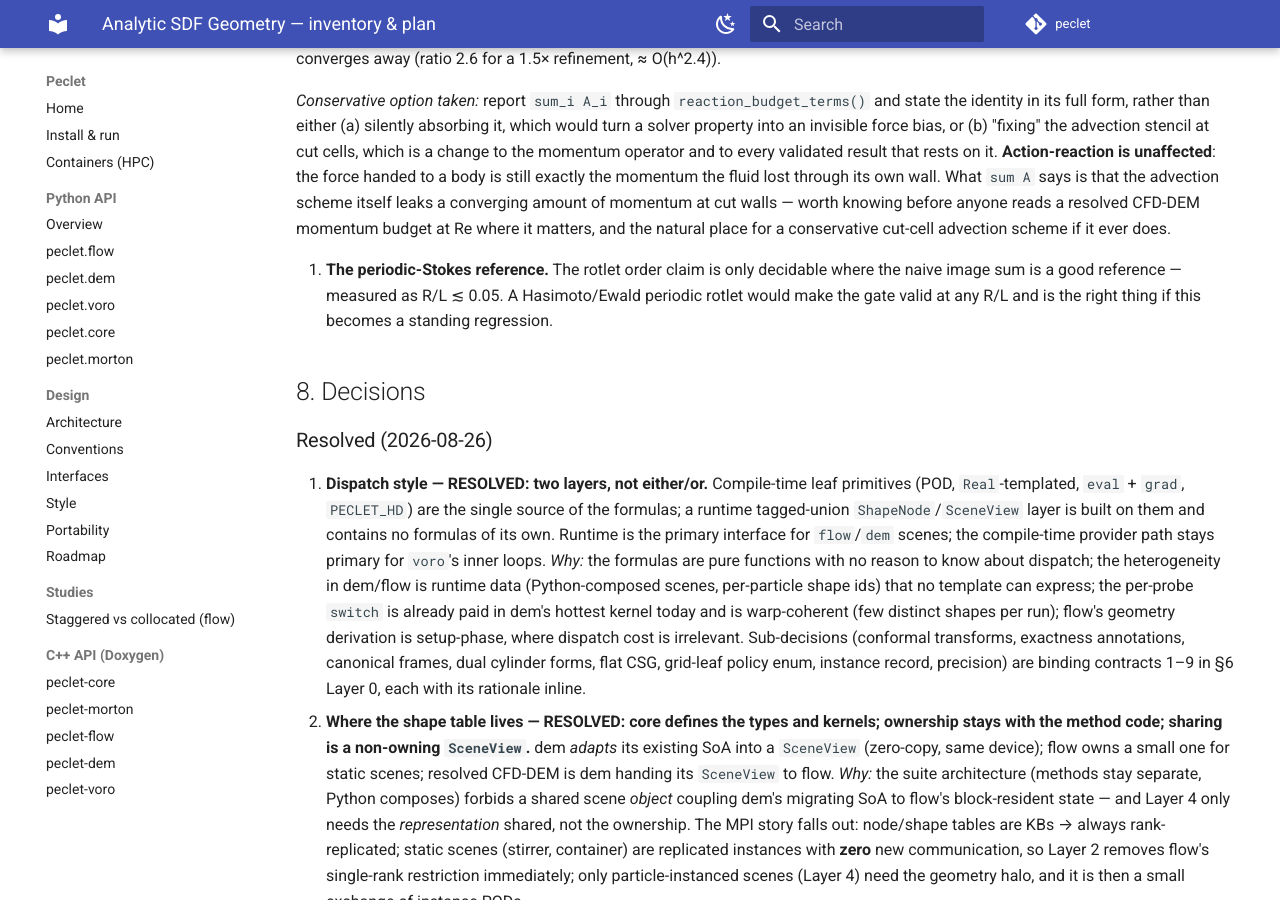
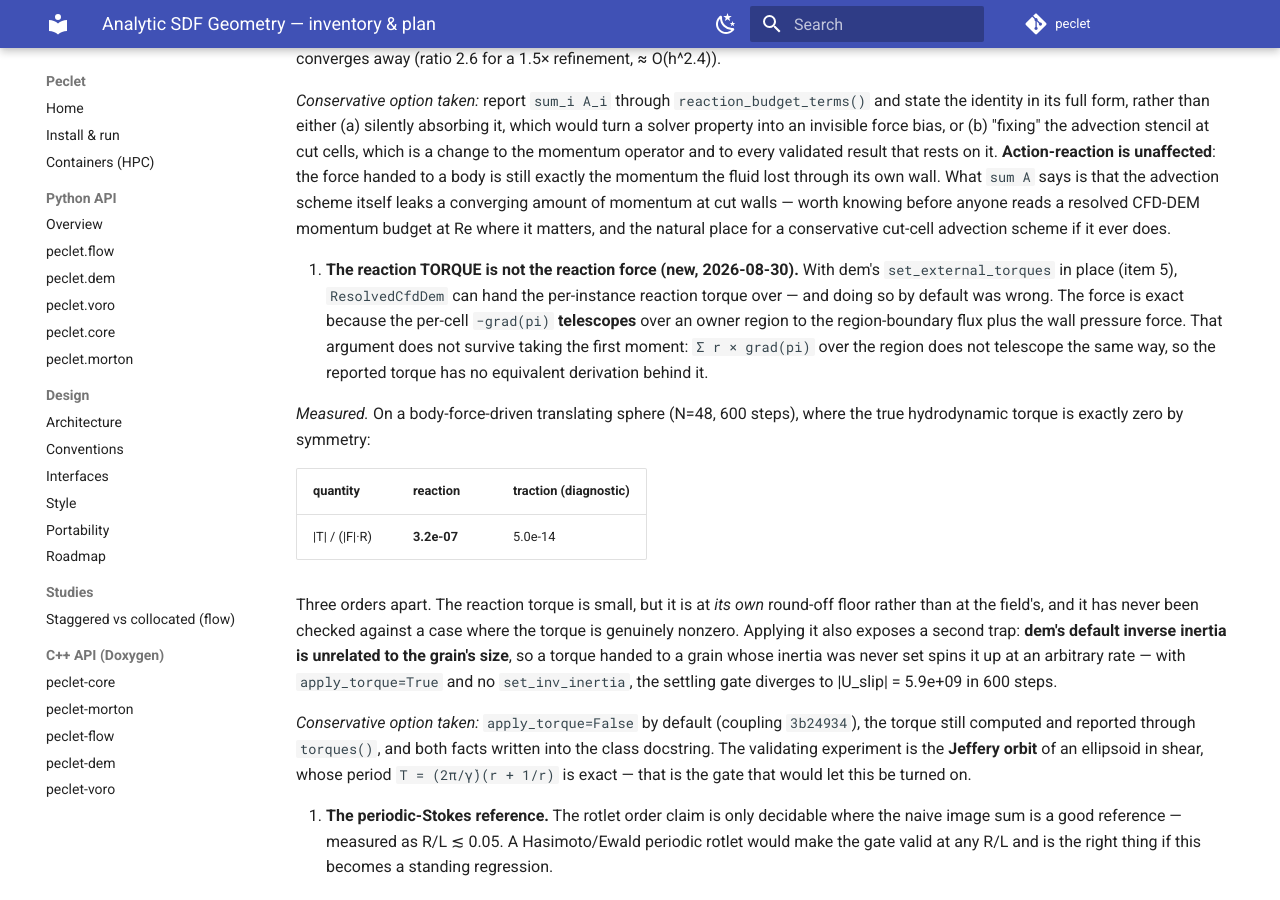
Before and after one commit to computational-chemical-engineering/peclet, an MkDocs documentation site: the page built from docs/ANALYTIC_SDF_GEOMETRY.md, in a window 1280 px wide and 900 px high, scrolled down 24463 px. Built offline with MkDocs 1.6.1 and Material for MkDocs 9.7.7, drawn with Linux system fonts in a browser that asks for light colours; comment, search, counter and statistics services are not loaded.

Commit message:
coupling bump + docs: the reaction torque is opt-in, and why
coupling 3b24934 adds apply_torque to ResolvedCfdDem, OFF by default. The reaction
force's exactness rests on -grad(pi) telescoping over an owner region; that argument
does not survive taking the first moment, and measured on a translating sphere whose
true torque is exactly zero the reaction torque reads |T|/(|F|R) = 3.2e-07 against the
traction integral's 5.0e-14. Turning it on without setting a physical inverse inertia
diverges the settling gate to 5.9e+09 in 600 steps (dem's default invInertia has nothing
to do with the grain's size). New OPEN FOR REVIEW item 9; the Jeffery orbit is the gate
that would let it be turned on.

```diff
--- a/docs/ANALYTIC_SDF_GEOMETRY.md
+++ b/docs/ANALYTIC_SDF_GEOMETRY.md
@@ -1127,6 +1127,33 @@ option was taken in each case and is stated; none of them is settled.
    CFD-DEM momentum budget at Re where it matters, and the natural place for a conservative
    cut-cell advection scheme if it ever does.
 
+9. **The reaction TORQUE is not the reaction force (new, 2026-08-30).** With dem's
+   `set_external_torques` in place (item 5), `ResolvedCfdDem` can hand the per-instance reaction
+   torque over — and doing so by default was wrong. The force is exact because the per-cell
+   `−grad(pi)` **telescopes** over an owner region to the region-boundary flux plus the wall
+   pressure force. That argument does not survive taking the first moment: `Σ r × grad(pi)` over
+   the region does not telescope the same way, so the reported torque has no equivalent derivation
+   behind it.
+
+   *Measured.* On a body-force-driven translating sphere (N=48, 600 steps), where the true
+   hydrodynamic torque is exactly zero by symmetry:
+
+   | quantity | reaction | traction (diagnostic) |
+   |---|---|---|
+   | \|T\| / (\|F\|·R) | **3.2e-07** | 5.0e-14 |
+
+   Three orders apart. The reaction torque is small, but it is at *its own* round-off floor rather
+   than at the field's, and it has never been checked against a case where the torque is genuinely
+   nonzero. Applying it also exposes a second trap: **dem's default inverse inertia is unrelated to
+   the grain's size**, so a torque handed to a grain whose inertia was never set spins it up at an
+   arbitrary rate — with `apply_torque=True` and no `set_inv_inertia`, the settling gate diverges
+   to \|U_slip\| = 5.9e+09 in 600 steps.
+
+   *Conservative option taken:* `apply_torque=False` by default (coupling `3b24934`), the torque
+   still computed and reported through `torques()`, and both facts written into the class
+   docstring. The validating experiment is the **Jeffery orbit** of an ellipsoid in shear, whose
+   period `T = (2π/γ̇)(r + 1/r)` is exact — that is the gate that would let this be turned on.
+
 7. **The periodic-Stokes reference.** The rotlet order claim is only decidable where the naive
    image sum is a good reference — measured as R/L ≲ 0.05. A Hasimoto/Ewald periodic rotlet would
    make the gate valid at any R/L and is the right thing if this becomes a standing regression.
```
